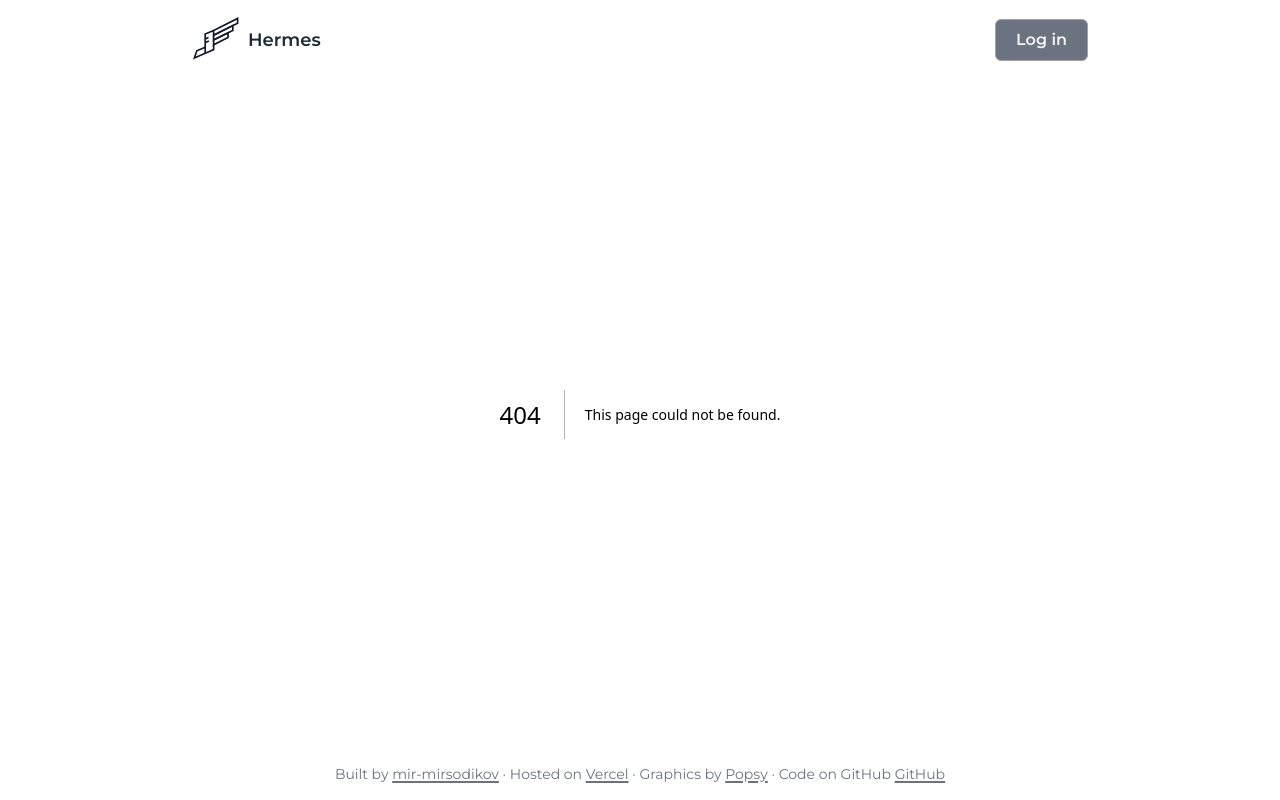
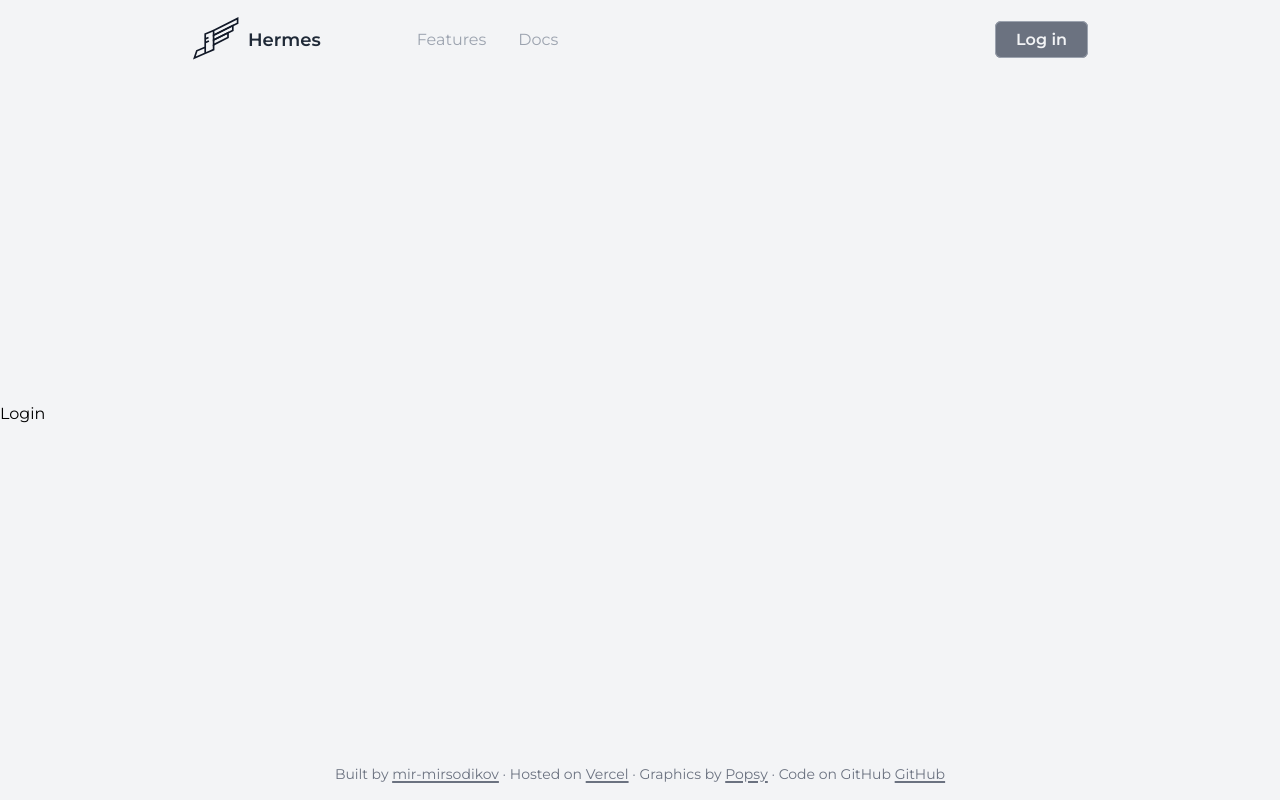
Before and after one commit to mir-mirsodikov/hermes-application-client-next, a Next.js app: page /login in a window 1280 px wide. Before the commit this address had no page. Built offline with nearby package versions, Linux system fonts and the light colour scheme.

Commit message:
Created scaffold for the login page. Updated the nav bar to create the links programatically

```diff
--- /dev/null
+++ b/app/login/layout.tsx
@@ -0,0 +1,11 @@
+export default function LoginLayout({
+  children,
+}: {
+  children: React.ReactNode;
+}) {
+  return (
+    <div>
+      {children}
+    </div>
+  )
+}
--- /dev/null
+++ b/app/login/page.tsx
@@ -0,0 +1,5 @@
+export default function Page() {
+  return (
+    <h1>Login</h1>
+  )
+}
--- a/components/nav-bar.tsx
+++ b/components/nav-bar.tsx
@@ -1,17 +1,40 @@
 import { HermesLogo } from './icons';
+import Link from 'next/link';
 
 export function NavigationBar() {
+  const routes = [
+    {
+      name: 'Features',
+      href: '/features'
+    },
+    {
+      name: 'Docs',
+      href: '/docs'
+    },
+  ];
+
   return (
-    <div className='flex justify-between h-20 items-center'>
-      <div className='flex flex-row space-x-2 items-center ml-48'>
-        <HermesLogo />
-        <p className='font-semibold text-gray-800 text-lg'>Hermes</p>
+    <div className="flex justify-between h-20 items-center">
+      <div className="flex">
+        <Link
+          href={'/'}
+          className="flex flex-row space-x-2 items-center ml-48 mr-24"
+        >
+          <HermesLogo />
+          <p className="font-semibold text-gray-800 text-lg">Hermes</p>
+        </Link>
+        <div className="flex items-center space-x-8">
+          {routes.map((route) => (
+            <Link href={route.href} key={route.name} className='text-gray-400 hover:text-gray-300'>{route.name}</Link>
+          ))}
+        </div>
       </div>
-      <div>
-      </div>
-      <div className='mr-48'>
-        <button className='font-semibold border text-gray-100 bg-gray-500 px-5 py-2 rounded-md border-gray-400 hover:bg-gray-600'>Log in</button>
+
+      <div className="mr-48">
+        <Link href={'/login'} className="font-semibold border text-gray-100 bg-gray-500 px-5 py-2 rounded-md border-gray-400 hover:bg-gray-600">
+          Log in
+        </Link>
       </div>
     </div>
-  )
+  );
 }
```
